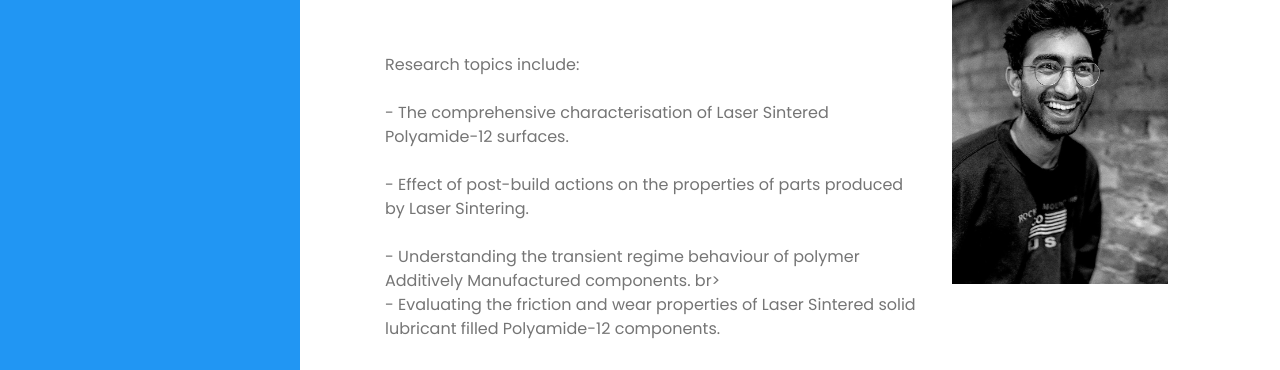
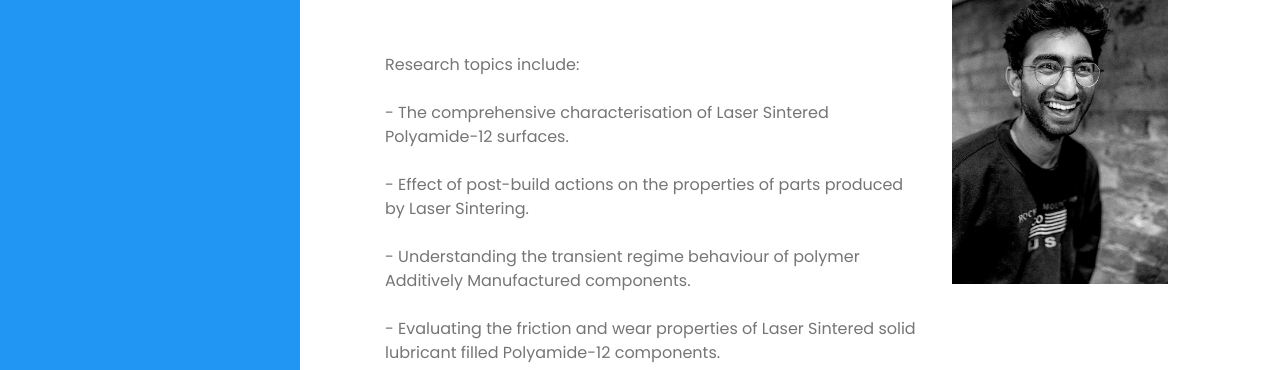
Before and after one commit to KieranNar/portfolio, a plain HTML site: page index.html in a window 1280 px wide. Shown: the part 430-800 px from the top of the page. Drawn offline with nearby package versions, Linux system fonts and the light colour scheme.

Commit message:
Update index.html

```diff
--- a/index.html
+++ b/index.html
@@ -97,7 +97,7 @@
               <br> - Effect of post-build actions on the properties of parts produced by Laser Sintering.
               <br>
               <br> - Understanding the transient regime behaviour of polymer Additively Manufactured components.
-              br>
+              <br>
               <br> - Evaluating the friction and wear properties of Laser Sintered solid lubricant filled Polyamide-12 components.
             </p>
             </p>
```
